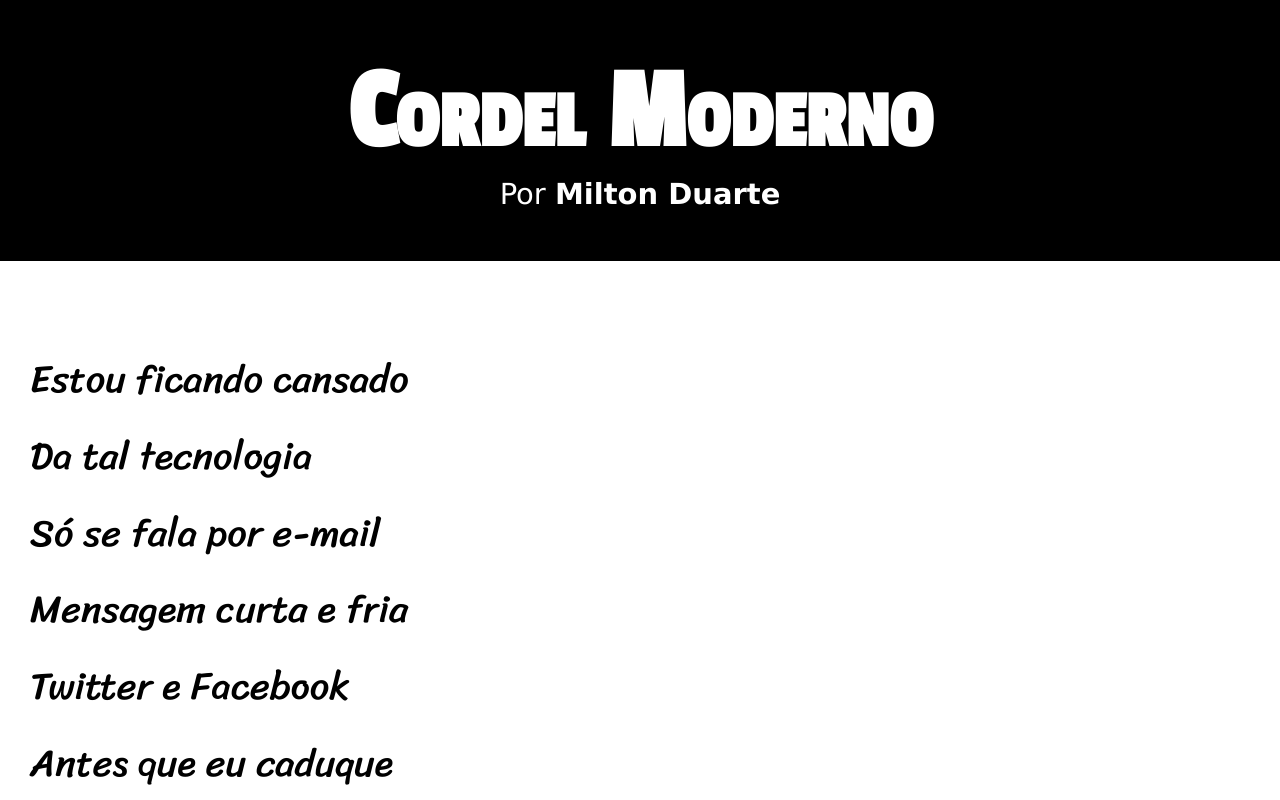
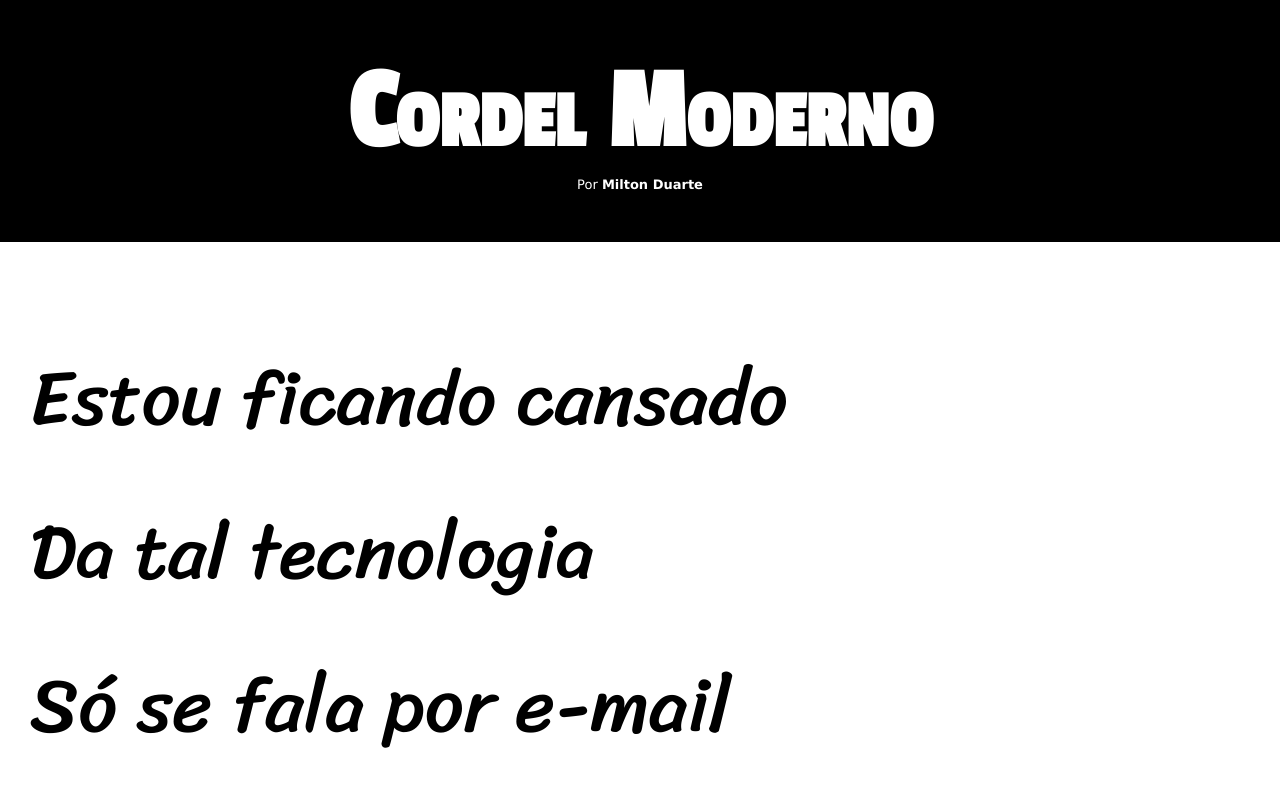
Before and after one commit to pedroez19/projeto-cordel, a plain HTML site: page index.html in a window 1280 px wide. Shown: the top 800 px of the page. Drawn offline with Linux system fonts and the light colour scheme.

Commit message:
atualização

```diff
--- a/estilo/style.css
+++ b/estilo/style.css
@@ -36,7 +36,7 @@ header > h1 {
 }
 
 header > p {
-    font-size: 29px;
+    font-size: 13px;
     padding-bottom: 50px;
 }
 
@@ -56,7 +56,7 @@ section {
     line-height: 2em;
     padding-left: 30px;
     font-family: var(--font3);
-    font-size: 3vw;
+    font-size: 6vw;
 }
 
 section > p {
```
